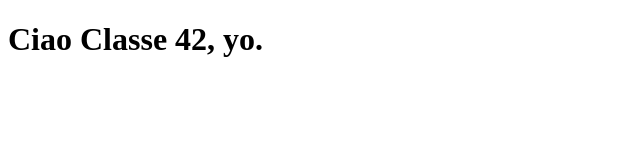
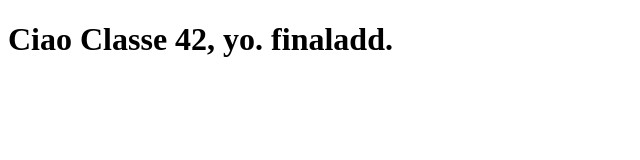
Before and after one commit to federicofrasca796/42_html_hello, a plain HTML site: page index.html in a window 1280 px wide. Shown: the whole page, without its empty margins (0-640 px from the left). Drawn offline with Linux system fonts and the light colour scheme.

Commit message:
Final change
testing.

```diff
--- a/index.html
+++ b/index.html
@@ -9,6 +9,7 @@
 <body>
     <h1>
         Ciao Classe 42, yo.
+        finaladd.
     </h1>
 </body>
 </html>
```
